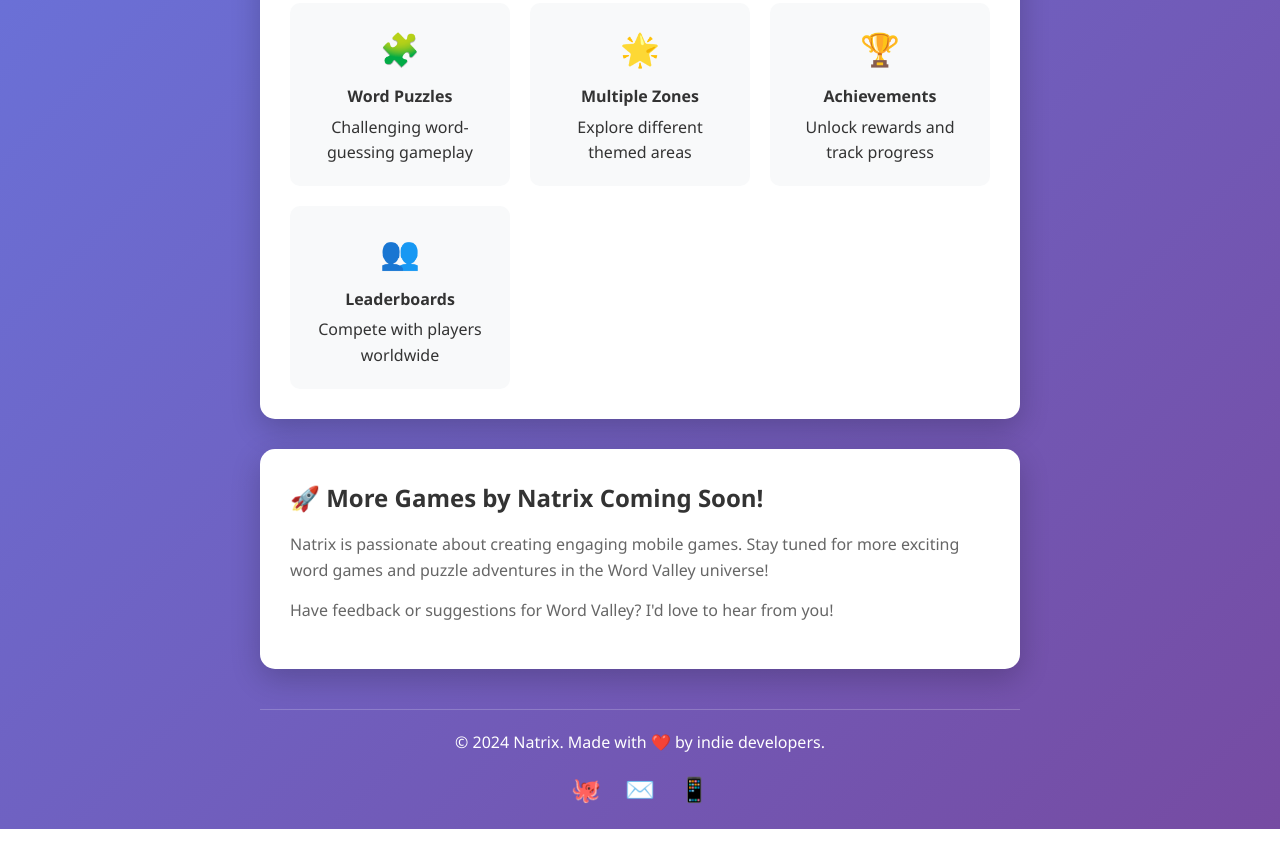
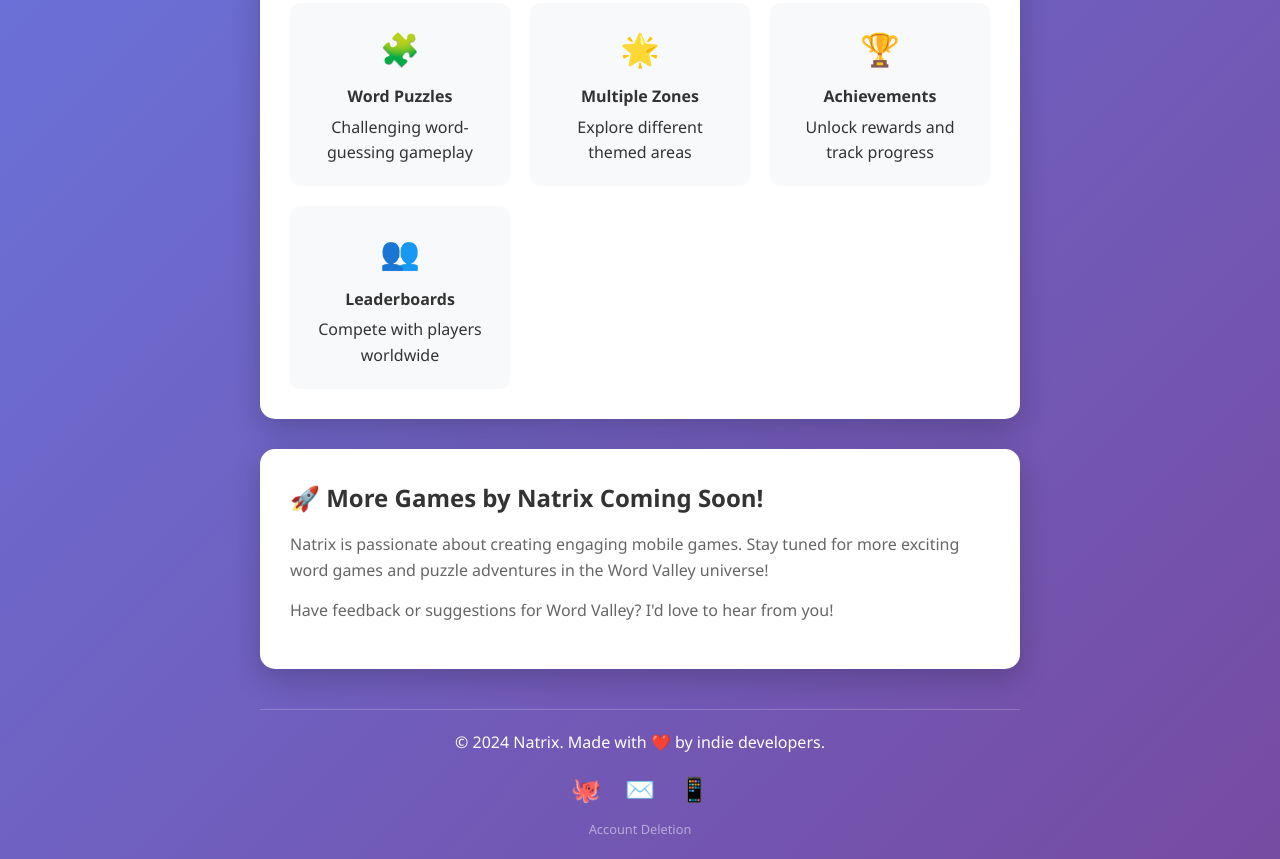
Before and after one commit to nllarena94/nllarena94.github.io, a plain HTML site: page index.html in a window 1280 px wide. Shown: the part 783-1642 px from the top of the page. Before the commit the page ends 1612 px from the top, so only its background shows below. Drawn offline with Linux system fonts and the light colour scheme.

Commit message:
Add files via upload

```diff
--- a/index.html
+++ b/index.html
@@ -246,6 +246,9 @@
                 <a href="nllarena94@gmail.com" title="Email">✉️</a>
                 <a href="https://play.google.com/store/apps/developer?id=Natrix" title="Google Play">📱</a>
             </div>
+            <div style="margin-top: 10px; font-size: 0.8em; opacity: 0.7;">
+                <a href="delete-account.html" style="color: rgba(255,255,255,0.7); text-decoration: none;">Account Deletion</a>
+            </div>
         </footer>
     </div>
 </body>
```
